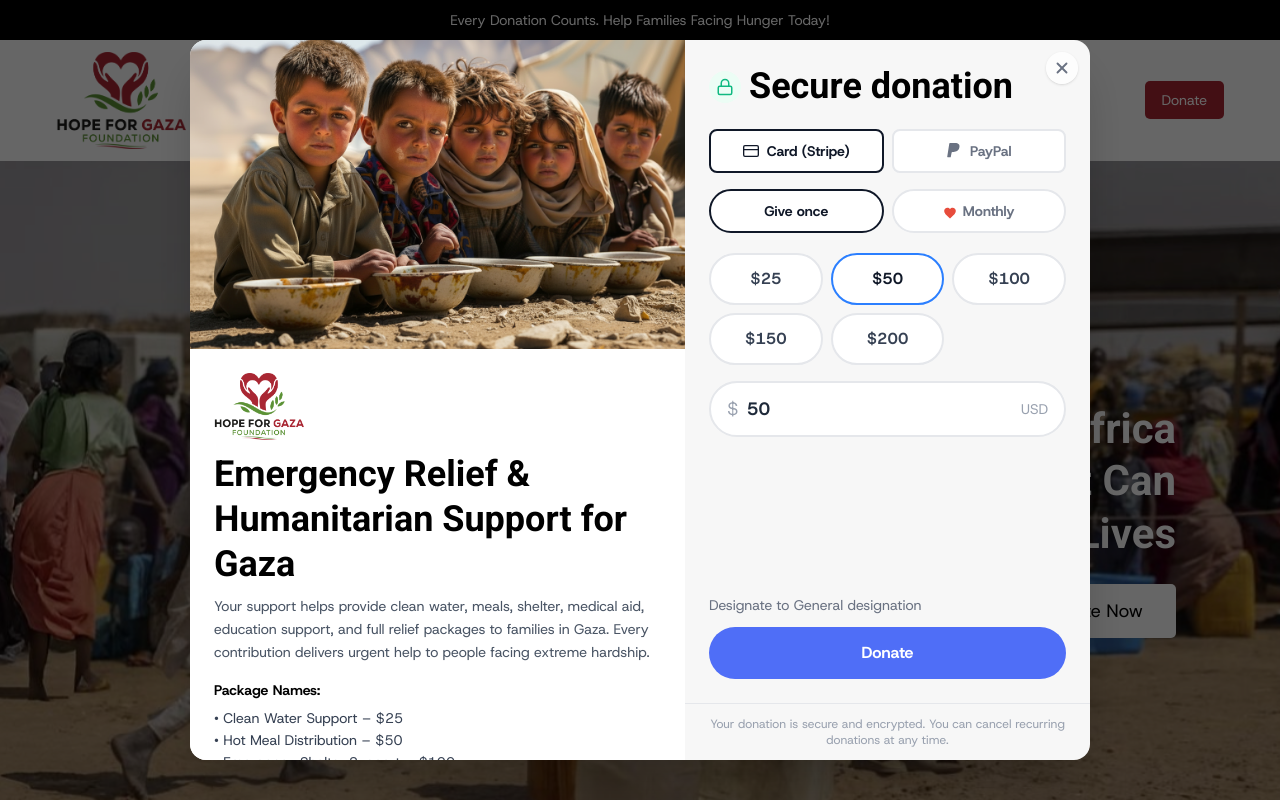
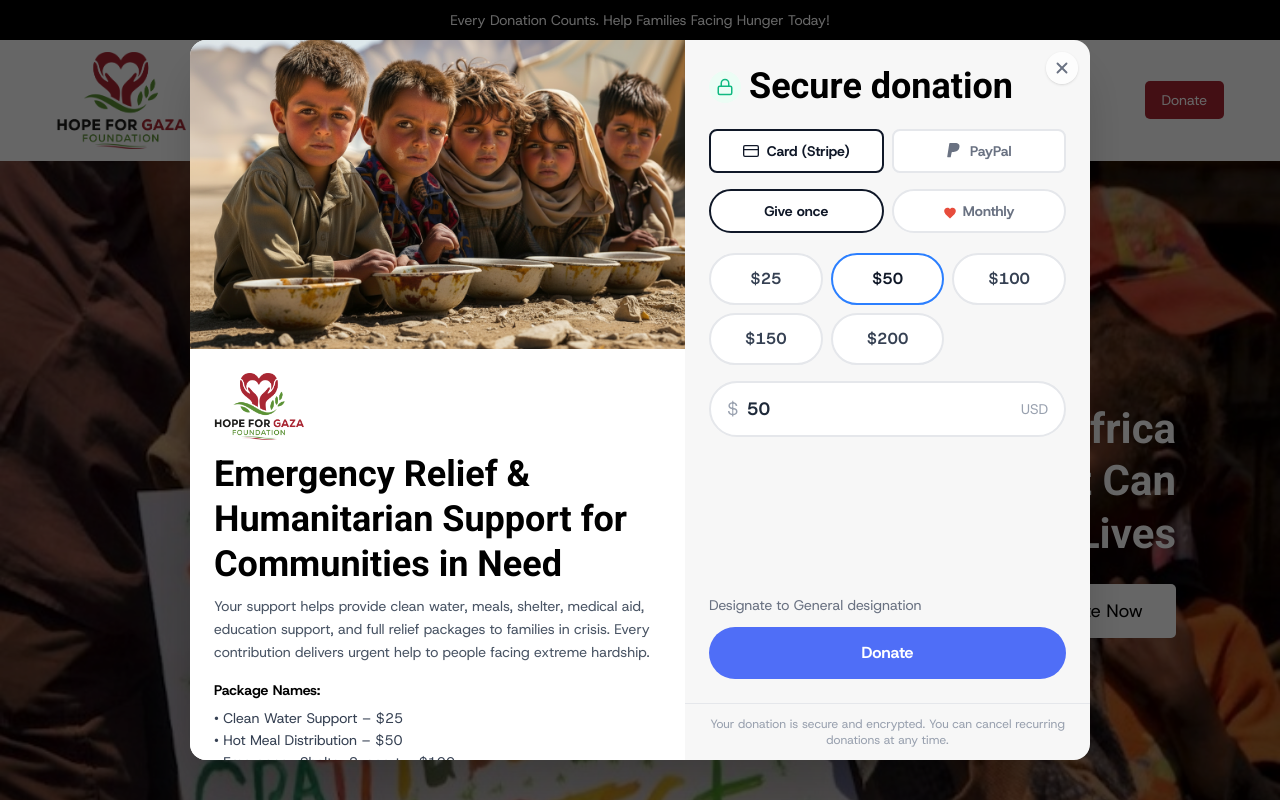
Before and after one commit to support897/Caring-Hearts, a Next.js app: page /africa-donation in a window 1280 px wide. Both pictures are taken after a click on the button "Donate". Shown: the top 800 px of the page. Built offline with nearby package versions, Linux system fonts and the light colour scheme.

Commit message:
Fix: next version typo, DonationPopup branding, and TogetherHope image sizing

```diff
--- a/package.json
+++ b/package.json
@@ -10,7 +10,7 @@
   "dependencies": {
     "@paypal/react-paypal-js": "^9.0.1",
     "@stripe/stripe-js": "^8.9.0",
-    "next": "16.1.6",
+    "next": "15.1.6",
     "react": "19.2.3",
     "react-dom": "19.2.3",
     "stripe": "^20.4.1"
--- a/src/components/donation/DonationPopup.tsx
+++ b/src/components/donation/DonationPopup.tsx
@@ -155,18 +155,18 @@ export default function DonationPopup() {
           <div className="p-5 md:p-6">
             <Image
               src="/img/logo.png"
-              alt="Hope for Gaza Foundation"
+              alt="Caring Hearts"
               width={90}
               height={45}
               className="mb-3 h-auto w-[90px]"
             />
             <h3 className="mb-2 text-lg font-bold leading-snug md:text-xl">
-              Emergency Relief &amp; Humanitarian Support for Gaza
+              Emergency Relief &amp; Humanitarian Support for Communities in Need
             </h3>
             <p className="mb-4 text-sm leading-relaxed text-gray-600">
               Your support helps provide clean water, meals, shelter, medical
               aid, education support, and full relief packages to families in
-              Gaza. Every contribution delivers urgent help to people facing
+              crisis. Every contribution delivers urgent help to people facing
               extreme hardship.
             </p>
             <p className="mb-2 text-sm font-bold">Package Names:</p>
--- a/src/components/home/HeroSlider.tsx
+++ b/src/components/home/HeroSlider.tsx
@@ -18,16 +18,16 @@ export default function HeroSlider({ variant = 'gaza' }: HeroSliderProps) {
       <div className="relative h-[420px] md:h-[560px] lg:h-[720px]">
         {/* Desktop image */}
         <Image
-          src={isGaza ? '/img/gaza/hero.webp' : '/img/sudan/hero.png'}
-          alt="slider image"
+          src={isGaza ? '/img/caring/img1.jpg' : '/img/caring/img4.jpg'}
+          alt="Caring Hearts Hero"
           fill
           className="hidden object-cover md:block"
           priority
         />
         {/* Mobile image */}
         <Image
-          src={isGaza ? '/img/gaza/hero-mobile.webp' : '/img/sudan/wa_5.40.49_2.jpg'}
-          alt="slider image"
+          src={isGaza ? '/img/caring/img2.jpg' : '/img/caring/img3.jpg'}
+          alt="Caring Hearts Hero Mobile"
           fill
           className="object-cover md:hidden"
           priority
--- a/src/components/home/TogetherHope.tsx
+++ b/src/components/home/TogetherHope.tsx
@@ -65,14 +65,22 @@ export default function TogetherHope({ variant = 'gaza' }: TogetherHopeProps) {
             />
             {/* Play icon overlay */}
             <div className="absolute inset-0 flex items-center justify-center">
-              <div className="flex h-16 w-16 items-center justify-center rounded-full bg-white/80 shadow-lg">
+              <div className="relative flex h-16 w-16 items-center justify-center overflow-hidden rounded-full bg-white/80 shadow-lg">
                 <Image
-            src="/img/caring/img3.jpg"
-            alt="Woman interacting with children"
-            width={800}
-            height={600}
-            className="rounded-2xl shadow-2xl"
-          />
+                  src="/img/caring/img3.jpg"
+                  alt="Play video"
+                  fill
+                  className="object-cover opacity-60 transition-opacity hover:opacity-100"
+                />
+                <svg
+                  width="20"
+                  height="20"
+                  viewBox="0 0 24 24"
+                  fill="#A92733"
+                  className="relative z-10"
+                >
+                  <polygon points="5,3 19,12 5,21" />
+                </svg>
               </div>
             </div>
           </div>
```
